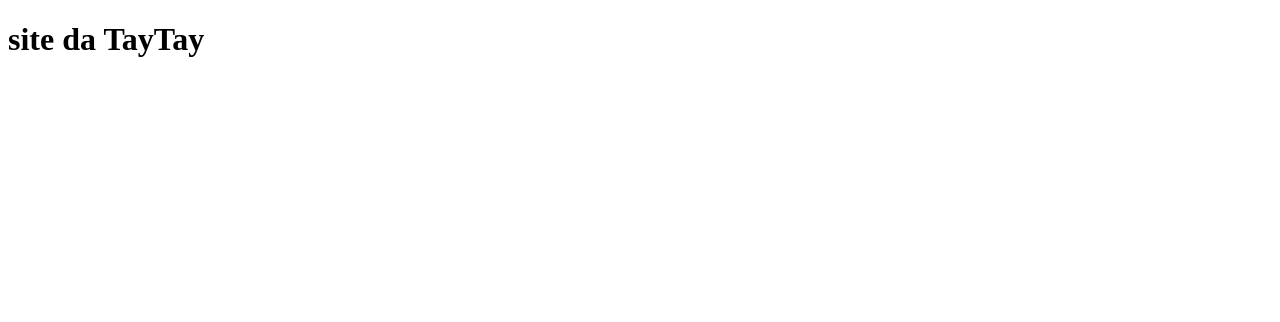
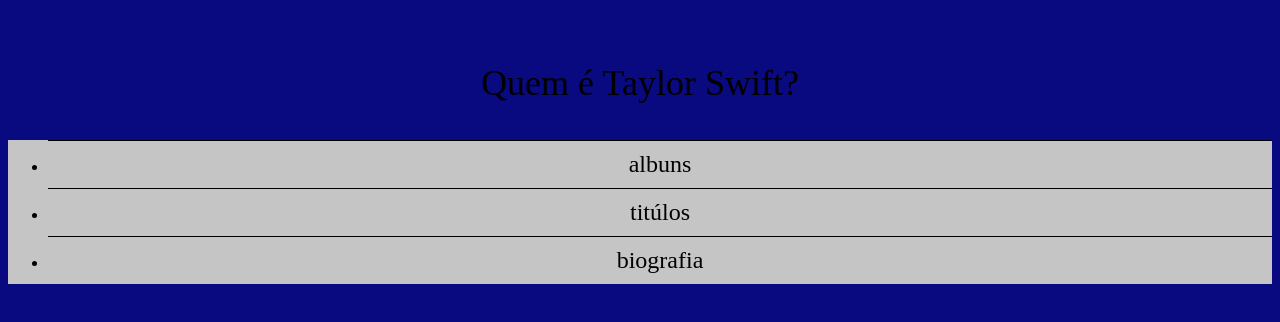
Before and after one commit to roxannealves/2-tri-roxanne-2c, a plain HTML site: page index.html in a window 1280 px wide. Drawn offline with Linux system fonts and the light colour scheme.

Commit message:
finalizando o menu e tentando colocar a imagem

```diff
--- a/index.html
+++ b/index.html
@@ -10,9 +10,18 @@
 </head>
 <body>
    <header>
-    <h1> site da TayTay</h1>
     <header class="cabecalho">
-        <h1 class="cabecalho-titulo">
+        <img class="img-class" src="" alt="">
+        <h1 class="cabecalho-titulo">Quem é Taylor Swift?</h1>
+        <nav class="cabecalho-menu">
+            <ul>
+                <li><a class="cabecalho-menu-item" href="#">albuns</a></li>
+                <li><a class="cabecalho-menu-item" href="#">titúlos</a></li>
+                <li><a class="cabecalho-menu-item" href="#">biografia</a></li>
+            </ul>
+        </nav>
+   </header>
+
 
 
 
--- a/style.css
+++ b/style.css
@@ -1,3 +1,14 @@
+:root {
+    --cor-de-fundo: rgb(9, 9, 128);
+    --cor-cabecalho: rgba(218, 32, 32, 0.884);
+    --fundo-menu: rgb(197, 197, 197);
+
+}
+
+body {
+    background-color: var(--cor-de-fundo);
+}
+
 .cabecalho {
     background-color: var(--cor-do-cabecalho);
 }
@@ -9,3 +20,19 @@
     text-align: center;
 
 }
+.cabecalho-menu {
+    background-color: var(--fundo-menu);
+}
+
+.cabecalho-menu-item{
+    display: block;
+    padding: 10px;
+    font-size: 24px;
+    text-decoration: none;
+    color: rgb(0, 0, 0);
+    text-align: center;
+    border-top: 1px solid;
+}
+.img-class{
+    width: 400px
+}
```
